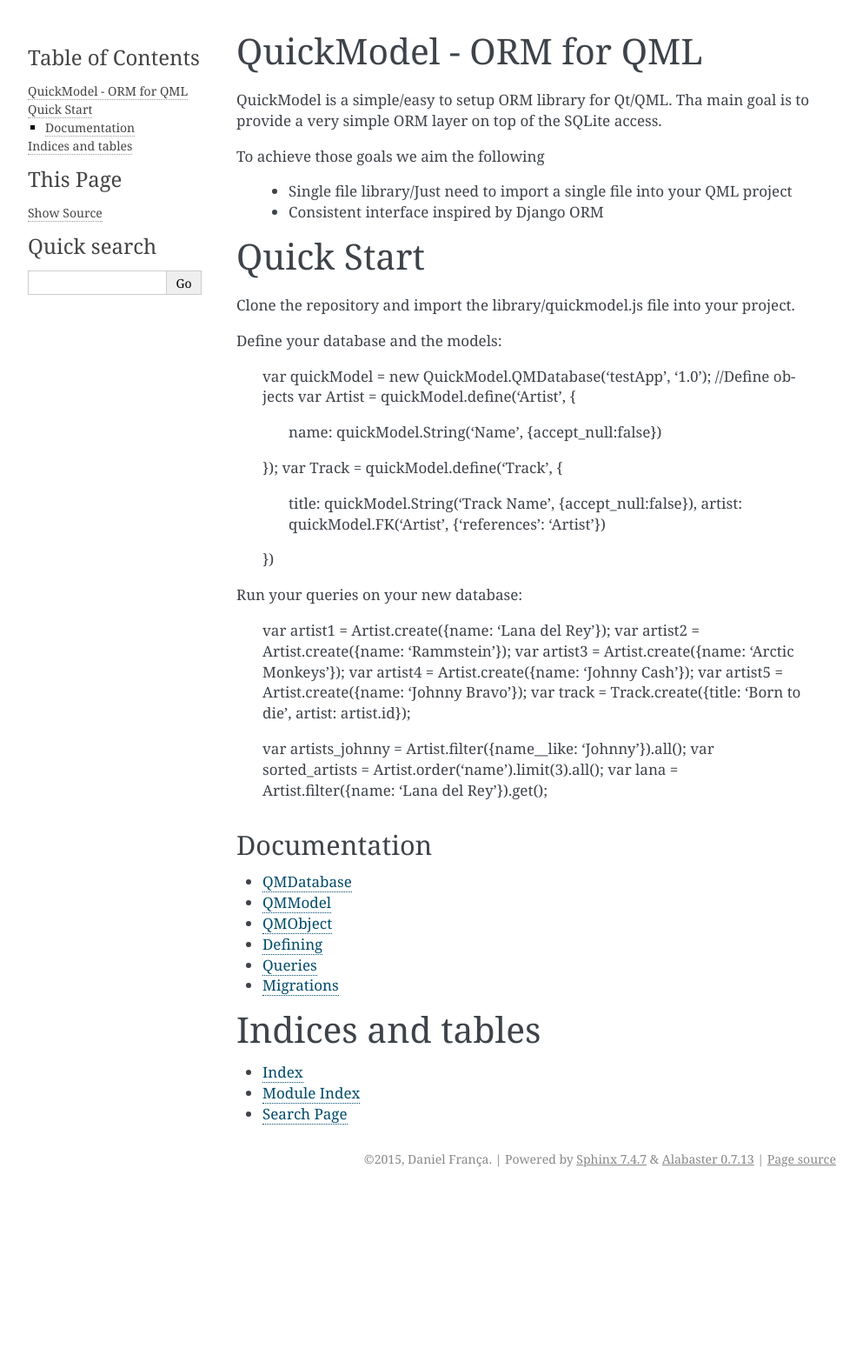
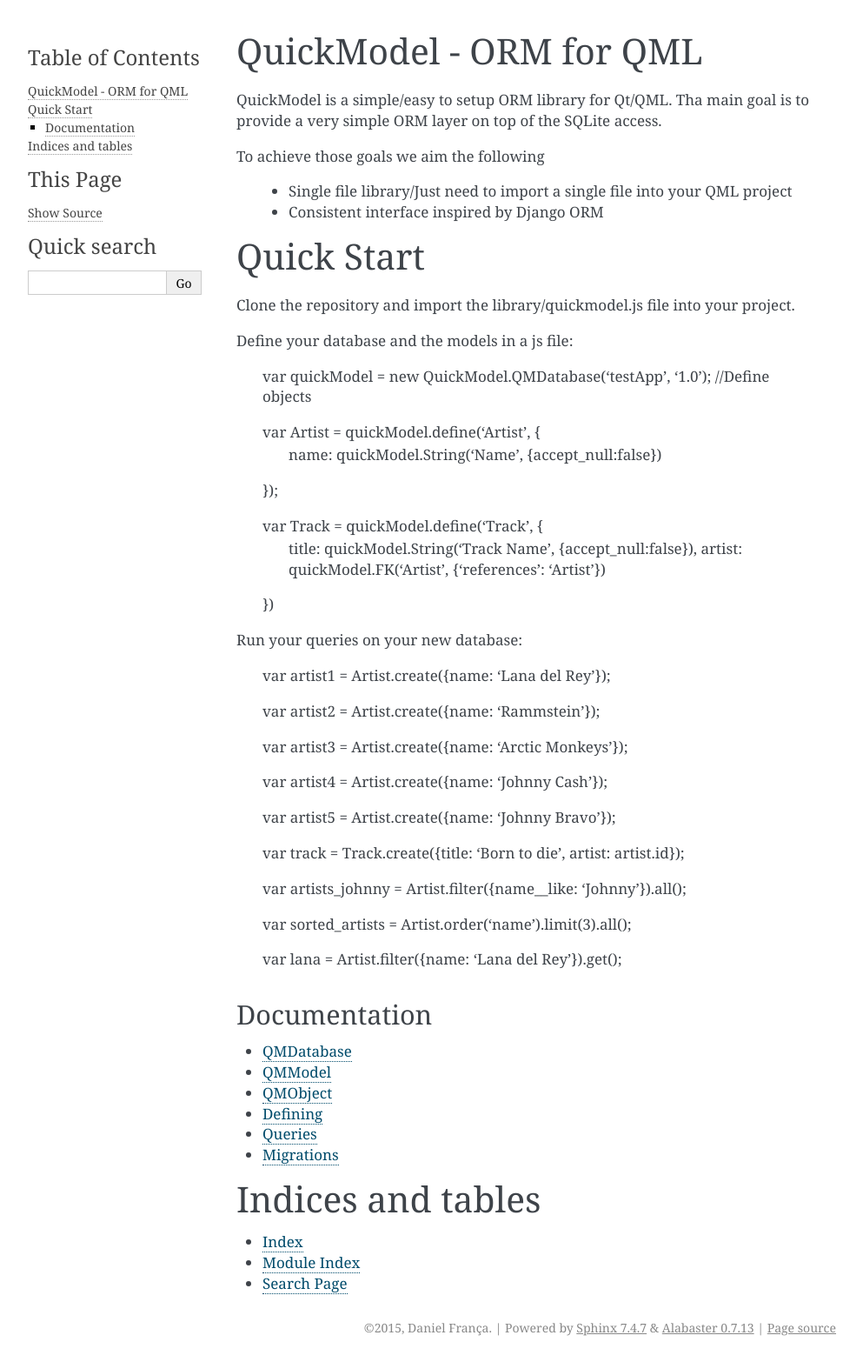
Before and after one commit to dcfranca/quickmodel, a Sphinx documentation site: the page built from docs/source/index.rst, in a window 1280 px wide. Shown: the whole page at 87% size, without its empty margins (148-1141 px from the left). Built offline with Sphinx 7.4.7, drawn with Linux system fonts in a browser that asks for light colours; before the commit the page ends 1372 px from its top, so only the background shows below that.

Commit message:
Updated docs to upload to readthedocs

```diff
--- a/docs/source/index.rst
+++ b/docs/source/index.rst
@@ -13,29 +13,40 @@ Quick Start
 ============
 Clone the repository and import the library/quickmodel.js file into your project.
 
-Define your database and the models:
+Define your database and the models in a js file:
 
     var quickModel = new QuickModel.QMDatabase('testApp', '1.0');
     //Define objects
+
     var Artist = quickModel.define('Artist', {
         name: quickModel.String('Name', {accept_null:false})
     });
+
     var Track = quickModel.define('Track', {
         title: quickModel.String('Track Name', {accept_null:false}),
         artist: quickModel.FK('Artist', {'references': 'Artist'})
     })
 
+
 Run your queries on your new database:
 
     var artist1 = Artist.create({name: 'Lana del Rey'});
+
     var artist2 = Artist.create({name: 'Rammstein'});
+
     var artist3 = Artist.create({name: 'Arctic Monkeys'});
+
     var artist4 = Artist.create({name: 'Johnny Cash'});
+
     var artist5 = Artist.create({name: 'Johnny Bravo'});
+
     var track = Track.create({title: 'Born to die', artist: artist.id});
 
+
     var artists_johnny = Artist.filter({name__like: 'Johnny'}).all();
+
     var sorted_artists = Artist.order('name').limit(3).all();
+
     var lana = Artist.filter({name: 'Lana del Rey'}).get();
 
 Documentation
--- a/docs/source/qmdatabase.rst
+++ b/docs/source/qmdatabase.rst
@@ -5,6 +5,7 @@ QMDatabase represents a database connection, it's the first class you need initi
 
 To initialize it as simple as:
     import "quickmodel.js" as QuickModel
+
     var quickModel = new QuickModel.QMDatabase("myApp", '1.0');
 
 Where the "myApp" is the name of your app and "1.0" is the version
@@ -13,6 +14,8 @@ With the QMDatabase instance you can define your tables/objects:
 
     var Book = quickModel.define('Book', {
 	    title: quickModel.String('Title', {accept_null:false}),
+
 	    authorName: quickModel.String('Author Name', {accept_null:false}),
+
 	    pages: quickModel.Integer('Pages', {default: 0})
 	});
--- a/docs/source/qmmodel.rst
+++ b/docs/source/qmmodel.rst
@@ -5,6 +5,8 @@ QMModel represents a model attached to a database table, the model is created wh
 
     var Book = quickModel.define('Book', {
 	    title: quickModel.String('Title', {accept_null:false}),
+
 	    authorName: quickModel.String('Author Name', {accept_null:false}),
+
 	    pages: quickModel.Integer('Pages', {default: 0})
 	});
--- a/docs/source/qmobject.rst
+++ b/docs/source/qmobject.rst
@@ -4,10 +4,13 @@ QMObject
 QMObject represents a single instance of an object in the database:
 
 	//Create a new object in the database and store it on myBook variable
+
 	var myBook = Book.create({title: "Haunted", authorName: "Chuck Palahniuk"});
 
 	//Retrieve the object from the database
+
 	var book = Book.filter(authorName: "Chuck Palahniuk").get();
 
 	//Retrieve a collection of objects from the database sorted by title
+
 	var books = Book.order('title').all();
```
Also changed, not shown: 16 other files.
